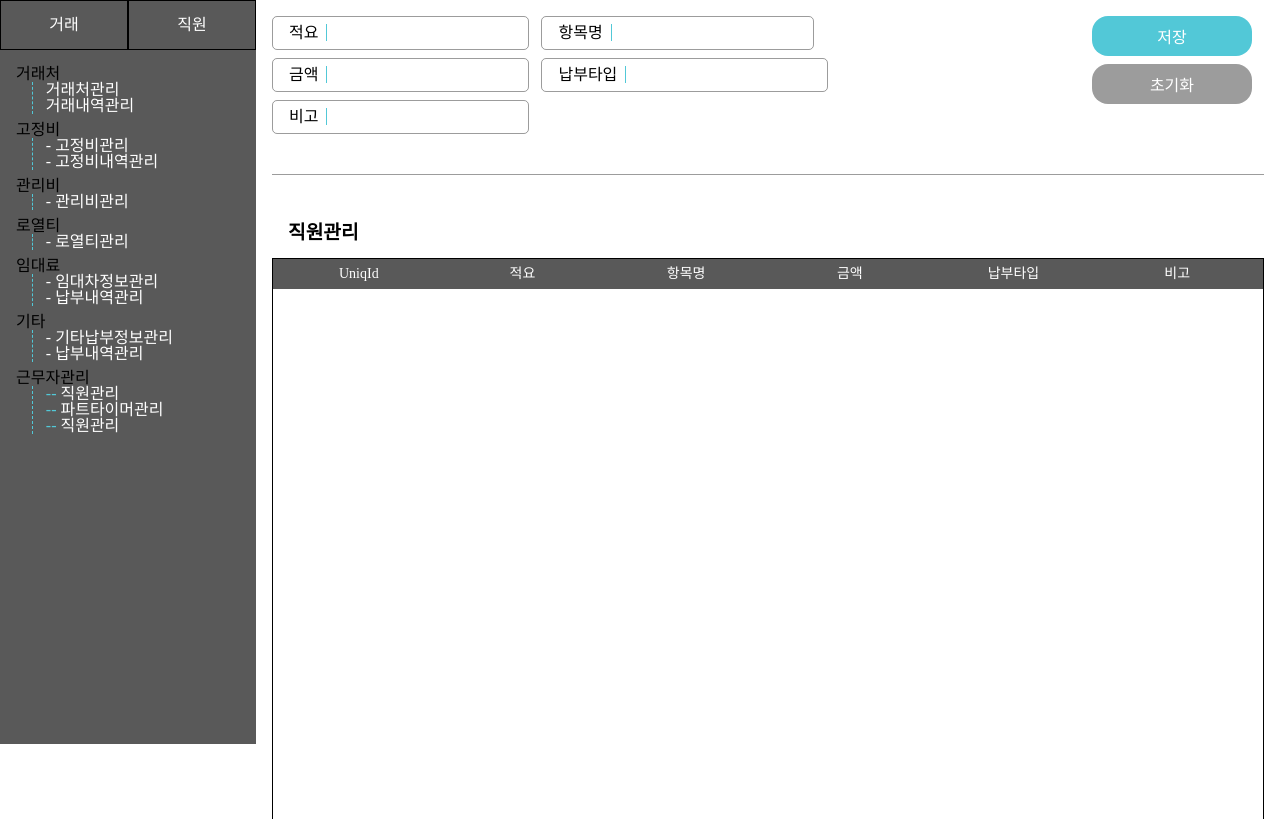
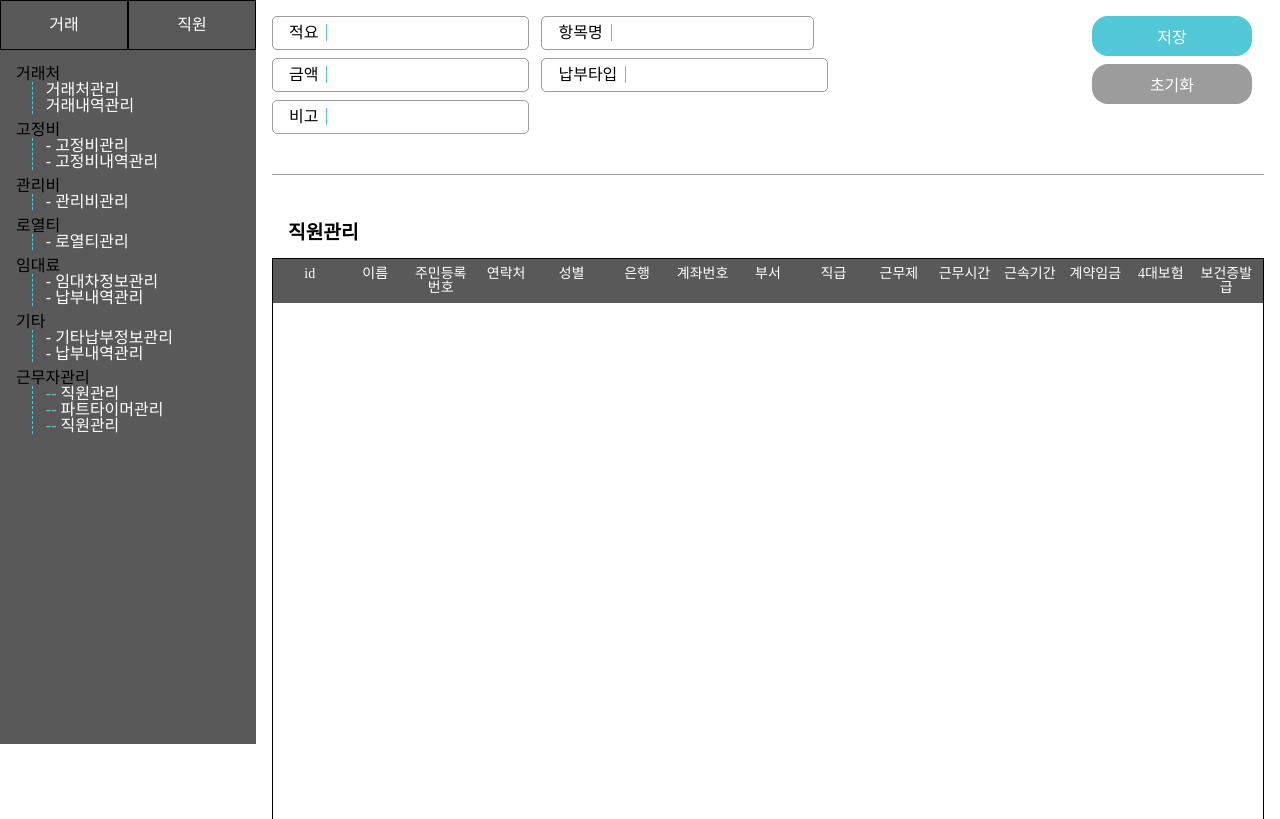
Before and after one commit to kinsanghun/qooqoo_django, a Django app: page /employee/employee in a window 1280 px wide. Shown: the part 60-879 px from the top of the page. Run offline with Django 4.2, Linux system fonts and the light colour scheme; some libraries are stand-ins or nearby versions.

Commit message:
add employed

```diff
--- a/templates/employee/employee.html
+++ b/templates/employee/employee.html
@@ -31,7 +31,8 @@
         </div>
     </div>
     <script type="text/javascript">
-        var dataHeader = ["UniqId", "적요", "항목명", "금액", "납부타입", "비고"];
+        var dataHeader = ["id", "이름", "주민등록번호", "연락처", "성별", "은행", "계좌번호",
+                        "부서", "직급", "근무제", "근무시간", "근속기간", "계약임금", "4대보험", "보건증발급"];
         var datas = [];
         var dataId = "#data-fields";
         var sortfix = [0, 1];
```
